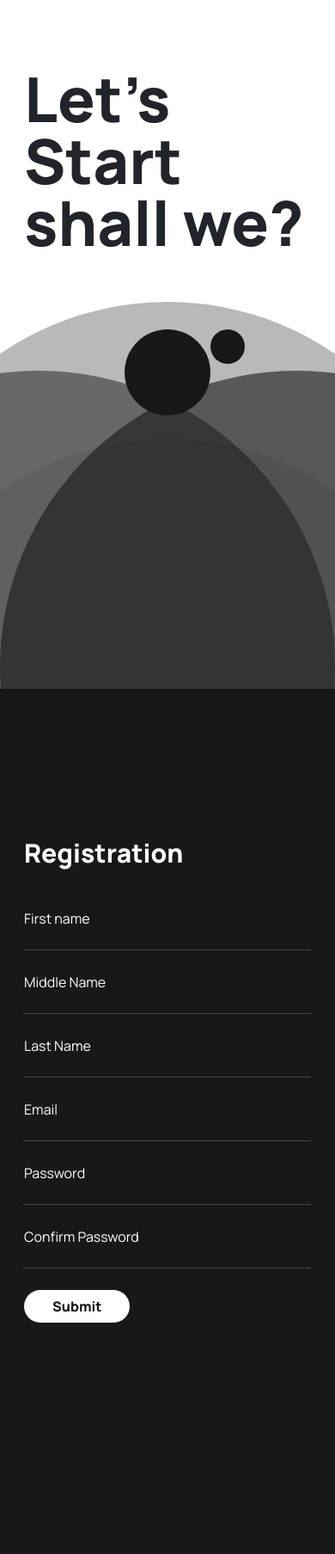
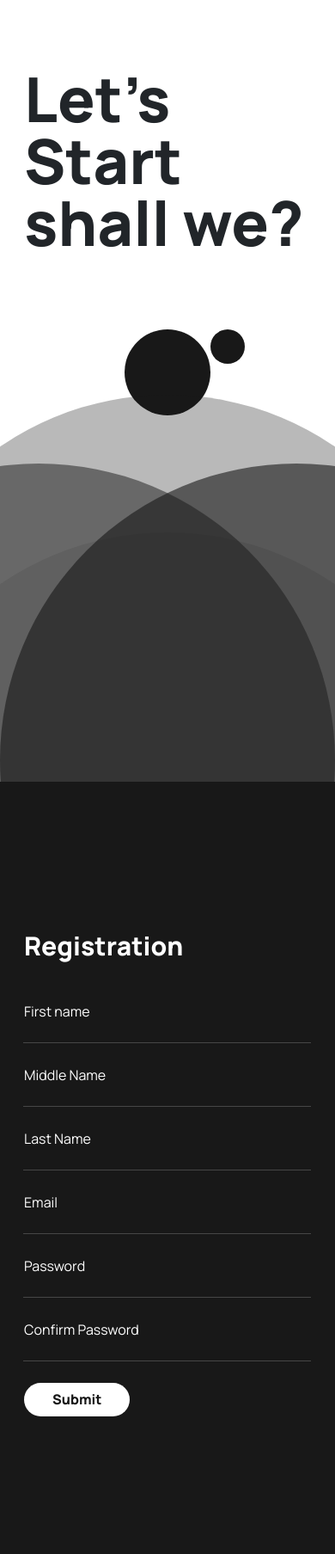
Before and after one commit to elbancud/instagramviaphp, a PHP site: page / in a window 390 px wide. Shown: the part 88-1895 px from the top of the page at 86% size. Before the commit the page ends 1626 px from the top, so only its background shows below. Run offline with PHP 8.4, Linux system fonts and the light colour scheme.

Commit message:
Web and mobile fix height issue - regform

```diff
--- a/index.php
+++ b/index.php
@@ -41,9 +41,6 @@
                         <h1>Let's Start shall we?</h1>
                     </div>
 
-
-
-
                 </div>
                 <div class="circle small  dark"> </div>
                 <div class="circle tiny  dark"> </div>
@@ -54,7 +51,7 @@
 
             </div>
         </section>
-        <section class="right-grid dark large-padding">
+        <section class="left-grid dark large-padding">
             <div class="container light-color small-container-right-align">
                 <div class="content-container">
                     <div class="standard-padding">
--- a/style.css
+++ b/style.css
@@ -99,7 +99,7 @@ nav .logo {
 .geometric-design {
   position: relative;
   overflow: hidden;
-  height: 95vh;
+  height: 910px;
   max-width: 1320px;
   margin: 0 auto;
 }
@@ -202,6 +202,7 @@ footer {
   .box {
     width: 50%;
     height: 100%;
+    max-height: 910px;
     position: absolute;
     top: 0;
     z-index: -1;
@@ -211,12 +212,12 @@ footer {
   }
   .right-grid {
     width: 50%;
-    height: 110vh;
     float: right;
   }
   .left-grid {
     width: 50%;
     float: left;
+    height: 910px;
   }
   .small-container-right-align {
     width: 85%;
--- a/style.scss
+++ b/style.scss
@@ -89,7 +89,7 @@ nav {
 .geometric-design {
   position: relative;
   overflow: hidden;
-  height: 95vh;
+  height: 910px;
   max-width: 1320px;
   margin: 0 auto;
   .circle {
@@ -171,6 +171,7 @@ footer {
   .box {
     width: 50%;
     height: 100%;
+    max-height: 910px;
     position: absolute;
     top: 0;
     z-index: -1;
@@ -180,12 +181,12 @@ footer {
   }
   .right-grid {
     width: 50%;
-    height: 110vh;
     float: right;
   }
   .left-grid {
     width: 50%;
     float: left;
+    height: 910px;
   }
   .small-container-right-align {
     width: 85%;
```
Also changed, not shown: 1 other file.
